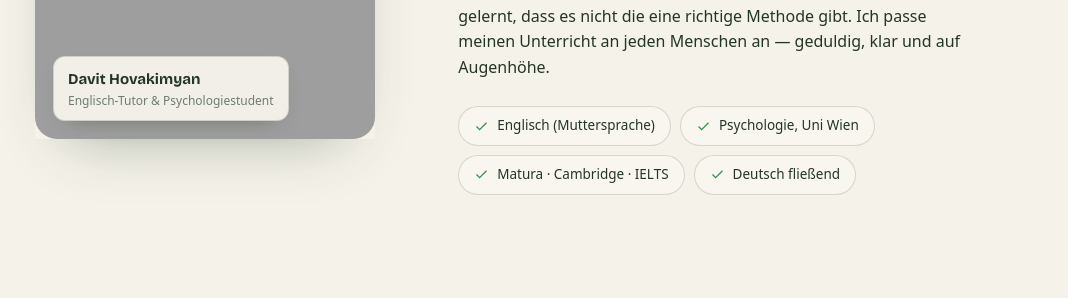
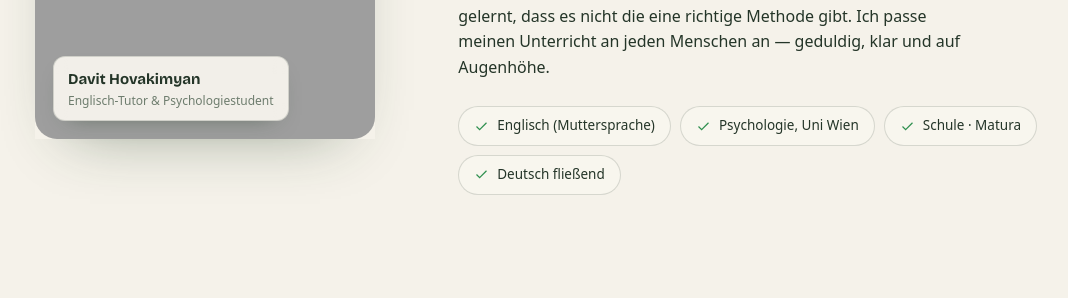
Before and after one commit to jan-writes-codes/fluent, a Django app: page / in a window 1280 px wide. Shown: the part 1448-1746 px from the top of the page, without its empty margins (103-1171 px from the left). Run offline with Django 4.2, Linux system fonts and the light colour scheme.

Commit message:
Remove Cambridge & IELTS everywhere
- About credentials chip: "Matura · Cambridge · IELTS" -> "Schule · Matura"
- Meta description and JSON-LD structured data: drop the Cambridge/IELTS
  mention, frame as "von der Schulzeit bis zur Matura"
- App tutor role label: "Konversation & IELTS" -> "Konversation & Prüfungen"

Co-Authored-By: Claude Opus 4.8 <noreply@anthropic.com>
Claude-Session: https://claude.ai/code/session_01JnxuRGzuinke5PgTwVerbE

```diff
--- a/templates/app.html
+++ b/templates/app.html
@@ -1036,7 +1036,7 @@ window.DJANGO_DATA = {{ django_data|safe }};
     c: [t.color1 || "#309050", t.color2 || "#277a42"],
     i: t.initials || "T",
   })) : [
-    { id: "davit", name: "Davit", role: "Englisch-Tutor · Konversation & IELTS", c: ["#309050","#277a42"], i: "D" },
+    { id: "davit", name: "Davit", role: "Englisch-Tutor · Konversation & Prüfungen", c: ["#309050","#277a42"], i: "D" },
   ];
   // All tutor accounts (for the admin roster + identity lookups). Mutated in
   // place when the admin adds/removes a tutor so the UI stays consistent without
--- a/templates/landing.html
+++ b/templates/landing.html
@@ -4,7 +4,7 @@
 <meta charset="UTF-8">
 <meta name="viewport" content="width=device-width, initial-scale=1.0">
 <title>Nachprüfung Englisch im September? Vorbereitung in Wien | The Green Pencil</title>
-<meta name="description" content="Englisch-Nachprüfung im September in Wien? Gezielte Vorbereitung &amp; Crashkurs mit Davit — lernpsychologisch fundiert. Auch Matura, Cambridge &amp; IELTS. Erste Stunde unverbindlich. Jetzt Platz sichern.">
+<meta name="description" content="Englisch-Nachprüfung im September in Wien? Gezielte Vorbereitung &amp; Crashkurs mit Davit — lernpsychologisch fundiert. Von der Schulzeit bis zur Matura. Erste Stunde unverbindlich. Jetzt Platz sichern.">
 <meta name="keywords" content="Nachprüfung Englisch, Nachprüfung Englisch September, Nachprüfung Englisch Wien, Englisch Nachhilfe Wien, Wiederholungsprüfung Englisch, Nachprüfung bestehen, Englisch Crashkurs, Matura Englisch, Prüfungsvorbereitung Englisch">
 <meta name="robots" content="index, follow">
 <meta name="author" content="Davit Hovakimyan">
@@ -29,7 +29,7 @@
   "@context": "https://schema.org",
   "@type": "EducationalOrganization",
   "name": "The Green Pencil — Englisch-Nachhilfe mit Davit Hovakimyan",
-  "description": "Englisch-Nachhilfe und Nachprüfungs-Vorbereitung in Wien. Einzelunterricht, Crashkurse und Prüfungsvorbereitung (Matura, Cambridge, IELTS) für alle Niveaus A1–C1.",
+  "description": "Englisch-Nachhilfe und Nachprüfungs-Vorbereitung in Wien. Einzelunterricht, Crashkurse und Prüfungsvorbereitung von der Schulzeit bis zur Matura für alle Niveaus A1–C1.",
   "areaServed": { "@type": "City", "name": "Wien" },
   "email": "davit18h@gmail.com",
   "telephone": "+436763975535",
@@ -416,7 +416,7 @@
               <div class="chips">
                 <span class="chip"><svg viewBox="0 0 24 24" fill="none" stroke="currentColor" stroke-width="2"><path d="M20 6L9 17l-5-5"></path></svg>Englisch (Muttersprache)</span>
                 <span class="chip"><svg viewBox="0 0 24 24" fill="none" stroke="currentColor" stroke-width="2"><path d="M20 6L9 17l-5-5"></path></svg>Psychologie, Uni Wien</span>
-                <span class="chip"><svg viewBox="0 0 24 24" fill="none" stroke="currentColor" stroke-width="2"><path d="M20 6L9 17l-5-5"></path></svg>Matura · Cambridge · IELTS</span>
+                <span class="chip"><svg viewBox="0 0 24 24" fill="none" stroke="currentColor" stroke-width="2"><path d="M20 6L9 17l-5-5"></path></svg>Schule · Matura</span>
                 <span class="chip"><svg viewBox="0 0 24 24" fill="none" stroke="currentColor" stroke-width="2"><path d="M20 6L9 17l-5-5"></path></svg>Deutsch fließend</span>
               </div>
             </div>
```
